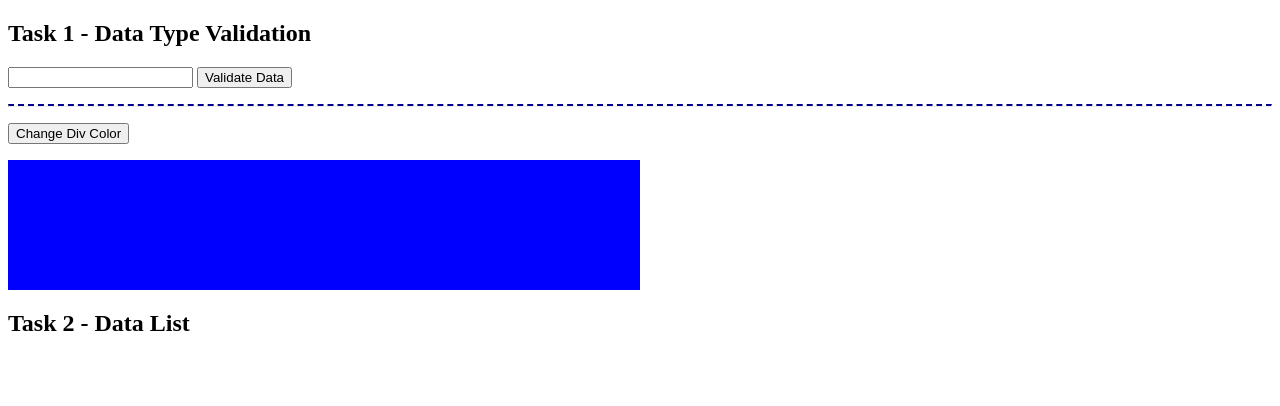
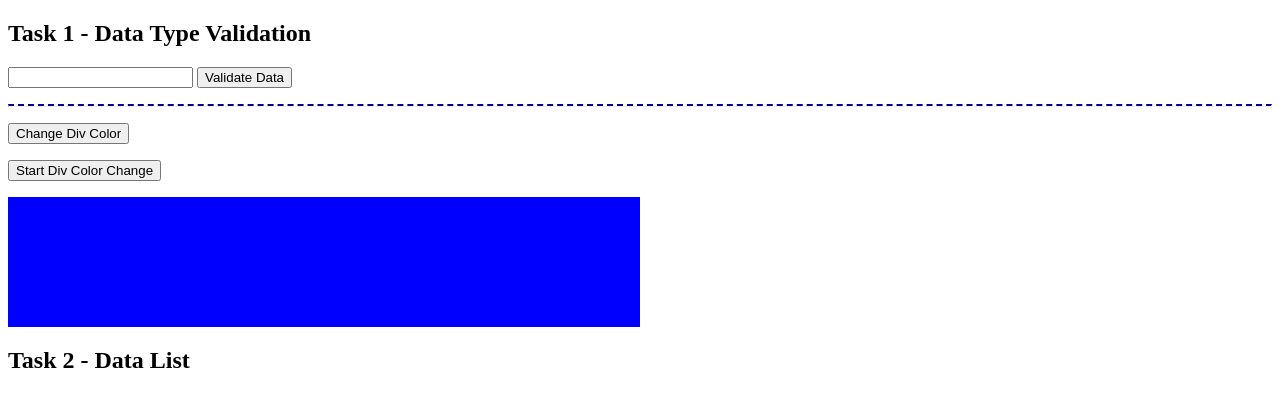
Before and after one commit to Bsnobar/myJS, a plain HTML site: page index.html in a window 1280 px wide. Drawn offline with Linux system fonts and the light colour scheme.

Commit message:
timed div color change button

```diff
--- a/index.html
+++ b/index.html
@@ -14,7 +14,7 @@
    <button onclick="boxCheker()">Validate Data</button></p>
    <hr style="border-top: 2px dashed darkblue">
   <p><button id="divButton">Change Div Color</button> </p>
-
+  <p><button id="divTimedButton">Start Div Color Change</button> </p>
   <div id="mainDiv" style="background-color: blue; margin-top: 10px; width: 50%;height: 130px;">
     &nbsp;
 
```
